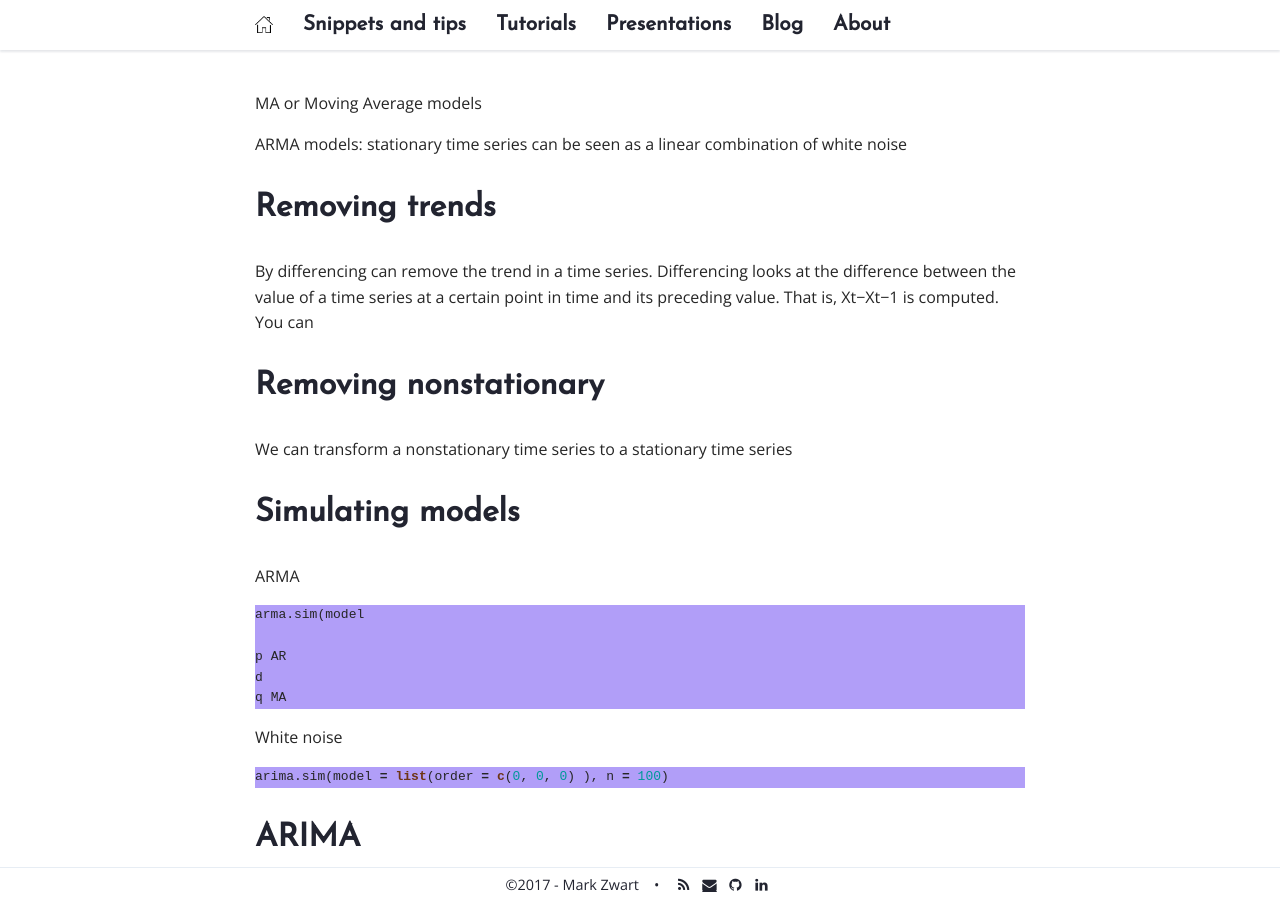
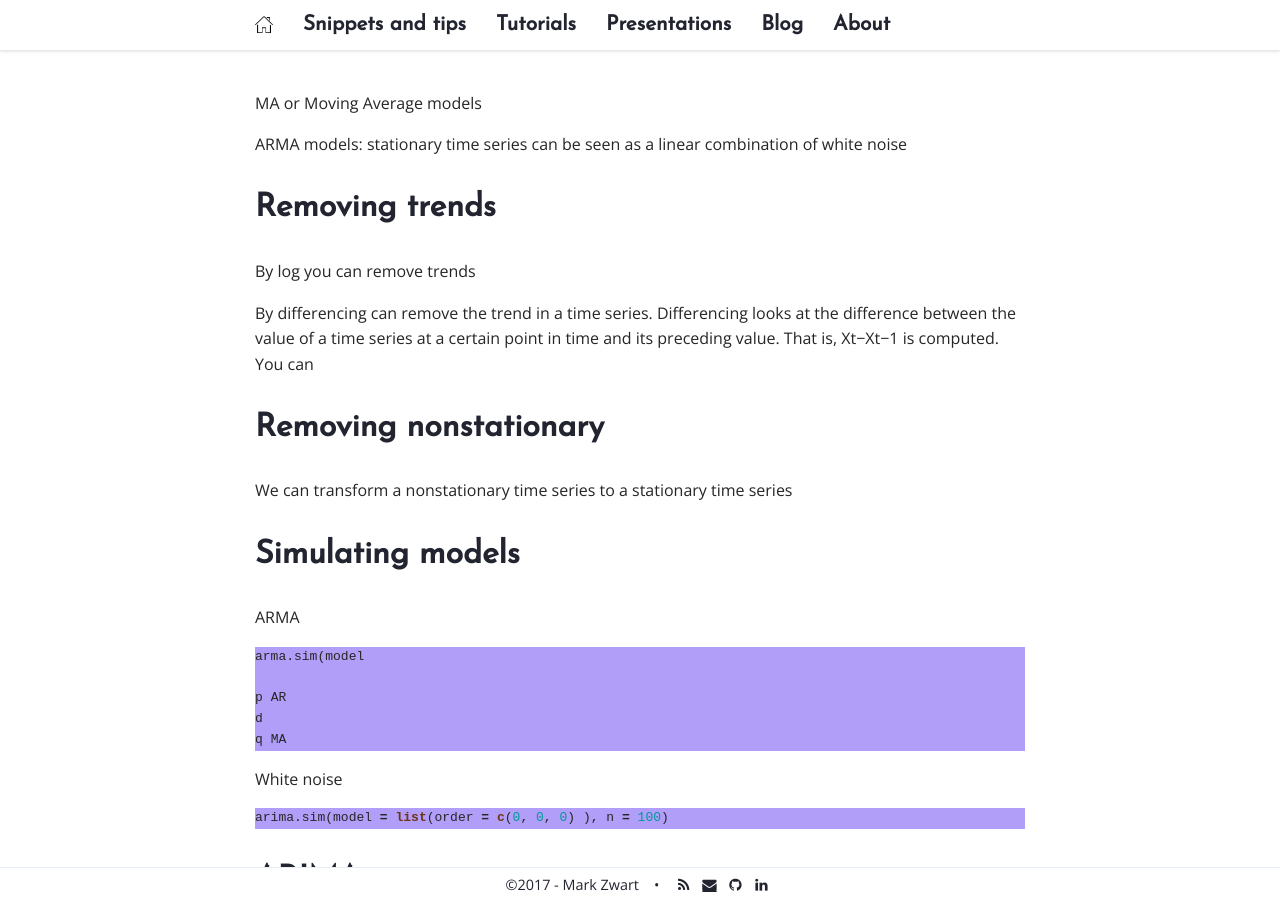
Before and after one commit to mark-me/mark-me.github.io, a Jekyll site: the page built from _pages/tutorials/time-series-forecasting/time-series-forecasting.md, in a window 1280 px wide and 900 px high, scrolled down 1050 px. Built offline with Jekyll 4.4.1, drawn with Linux system fonts in a browser that asks for light colours; nearby versions of some CDN libraries; comment, search, counter and statistics services are not loaded.

Commit message:
Update time-series-forecasting.md

```diff
--- a/_pages/tutorials/time-series-forecasting/time-series-forecasting.md
+++ b/_pages/tutorials/time-series-forecasting/time-series-forecasting.md
@@ -40,6 +40,8 @@ MA or Moving Average models
 ARMA models: stationary time series can be seen as a linear combination of white noise
 
 # Removing trends
+
+By log you can remove trends
 
 By differencing can remove the trend in a time series. Differencing looks at the difference between the value of a time series at a certain point in time and its preceding value. That is, Xt−Xt−1 is computed. You can
 
```
